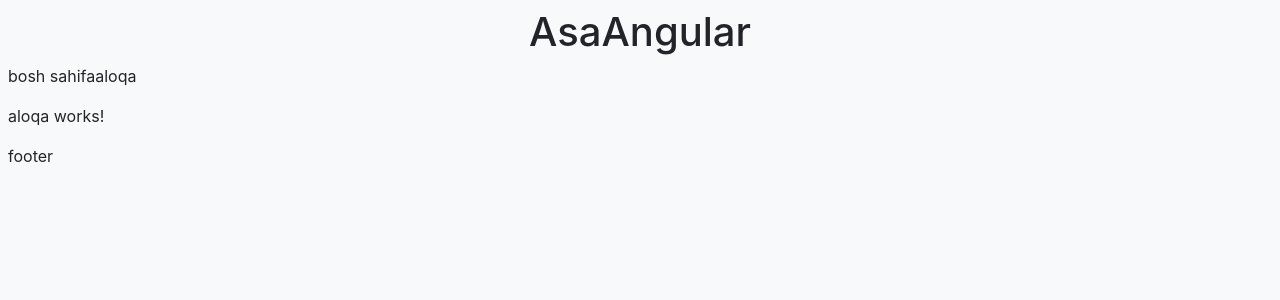
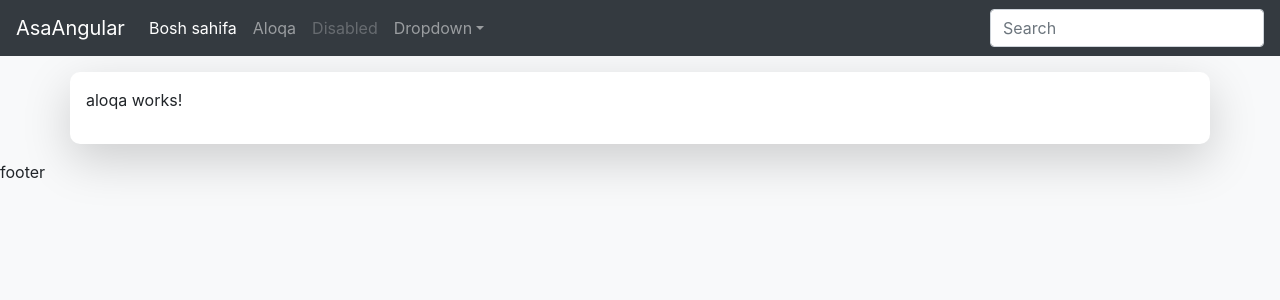
Before and after one commit to asakew/AsaAngular, an Angular app: page /aloqa in a window 1280 px wide. Shown: the top 300 px of the page. Built offline with nearby package versions, Linux system fonts and the light colour scheme.

Commit message:
fixed bugs

```diff
--- a/src/app/app.component.html
+++ b/src/app/app.component.html
@@ -1,11 +1,37 @@
-<header class="conteiner mb-3">
-		<h1 class="text-center">{{ SiteTitle }}</h1>
-		<a routerLinl="/">bosh sahifa</a>
-		<a routerLinl="/aloqa">aloqa</a>
+<header class="conteiner-fluid mb-3">
+    <nav class="navbar navbar-expand-sm navbar-dark bg-dark">
+      <a class="navbar-brand" href="#">{{ SiteTitle }}</a>
+      <button class="navbar-toggler" type="button" data-toggle="collapse" data-target="#navbarsExample03" aria-controls="navbarsExample03" aria-expanded="false" aria-label="Toggle navigation">
+        <span class="navbar-toggler-icon"></span>
+      </button>
+
+      <div class="collapse navbar-collapse" id="navbarsExample03">
+        <ul class="navbar-nav mr-auto">
+          <li class="nav-item active">
+            <a class="nav-link" routerLink="/">Bosh sahifa <span class="sr-only">(current)</span></a>
+          </li>
+          <li class="nav-item">
+            <a class="nav-link" routerLink="/aloqa">Aloqa</a>
+          </li>
+          <li class="nav-item">
+            <a class="nav-link disabled" href="#">Disabled</a>
+          </li>
+          <li class="nav-item dropdown">
+            <a class="nav-link dropdown-toggle" href="#" id="dropdown03" data-toggle="dropdown" aria-haspopup="true" aria-expanded="false">Dropdown</a>
+            <div class="dropdown-menu" aria-labelledby="dropdown03">
+              <a class="dropdown-item" href="#">Action</a>
+              <a class="dropdown-item" href="#">Another action</a>
+              <a class="dropdown-item" href="#">Something else here</a>
+            </div>
+          </li>
+        </ul>
+        <form class="form-inline my-2 my-md-0">
+          <input class="form-control" type="text" placeholder="Search">
+        </form>
+      </div>
+    </nav>
 </header>
-
 
 <router-outlet></router-outlet>
 
-
 <footer>footer</footer>
--- a/src/app/components/aloqa/aloqa.component.html
+++ b/src/app/components/aloqa/aloqa.component.html
@@ -1 +1,3 @@
-<p>aloqa works!</p>
+<article class="container bg-white shadow-lg radius p-3 mb-3">
+	<p>aloqa works!</p>
+</article>
--- a/src/app/components/full-kew/full-kew.component.css
+++ b/src/app/components/full-kew/full-kew.component.css
@@ -1,7 +1,3 @@
-.radius {
-	border-radius: 15px
-}
-
 button {
 	margin-right: 10px;
 }
--- a/src/app/components/full-kew/full-kew.component.html
+++ b/src/app/components/full-kew/full-kew.component.html
@@ -1,5 +1,4 @@
 <article class="container bg-white shadow-lg radius p-3 mb-3">
-
 	<h2>{{ ChartName }}</h2>
 
 	<ul>
--- a/src/assets/scss/styles.scss
+++ b/src/assets/scss/styles.scss
@@ -8,3 +8,7 @@
 body {
 	// @include qoraF;
 }
+
+.radius {
+	border-radius: $article-radius
+}
--- a/src/assets/scss/variables.scss
+++ b/src/assets/scss/variables.scss
@@ -1,3 +1,4 @@
 $cyn: cyan;
 $qora: #000000;
 $oq: #ffffff;
+$article-radius: 10px;
--- a/src/index.html
+++ b/src/index.html
@@ -8,7 +8,7 @@
   <meta name="viewport" content="width=device-width, initial-scale=1">
   <link rel="icon" type="image/x-icon" href="favicon.ico">
 </head>
-<body class="bg-light p-2">
+<body class="bg-light">
   <app-root></app-root>
 <script src="assets/js/bootstrap.min.js"></script>
 </body>
--- a/src/styles.css
+++ b/src/styles.css
@@ -1,2 +1,5 @@
+.radius {
+  border-radius: 10px;
+}
 
 /*# sourceMappingURL=styles.css.map */
```
Also changed, not shown: 1 other file (tests, documents, lock files or other folders). Lines whose indentation alone changed are shown as unchanged.
